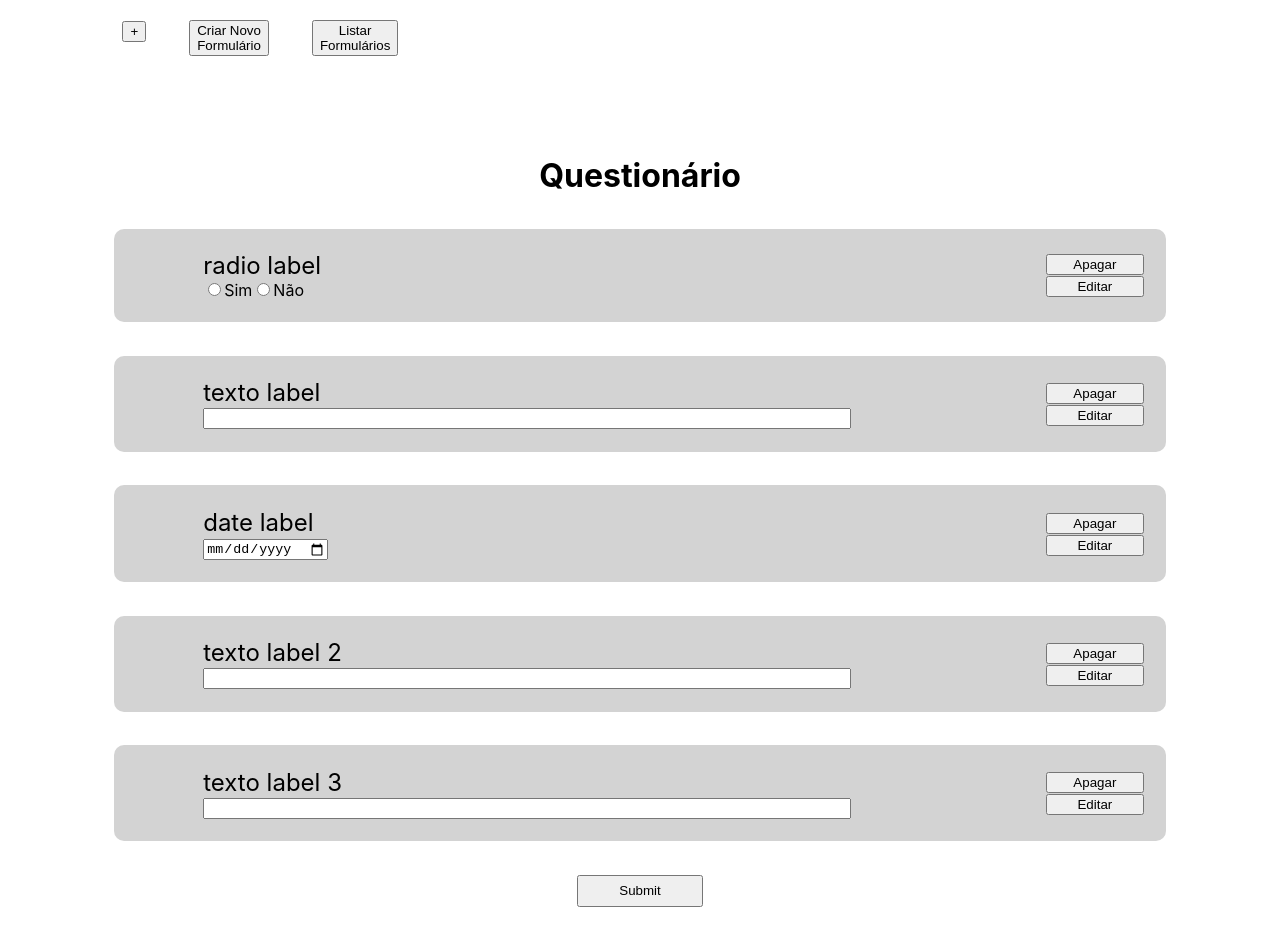
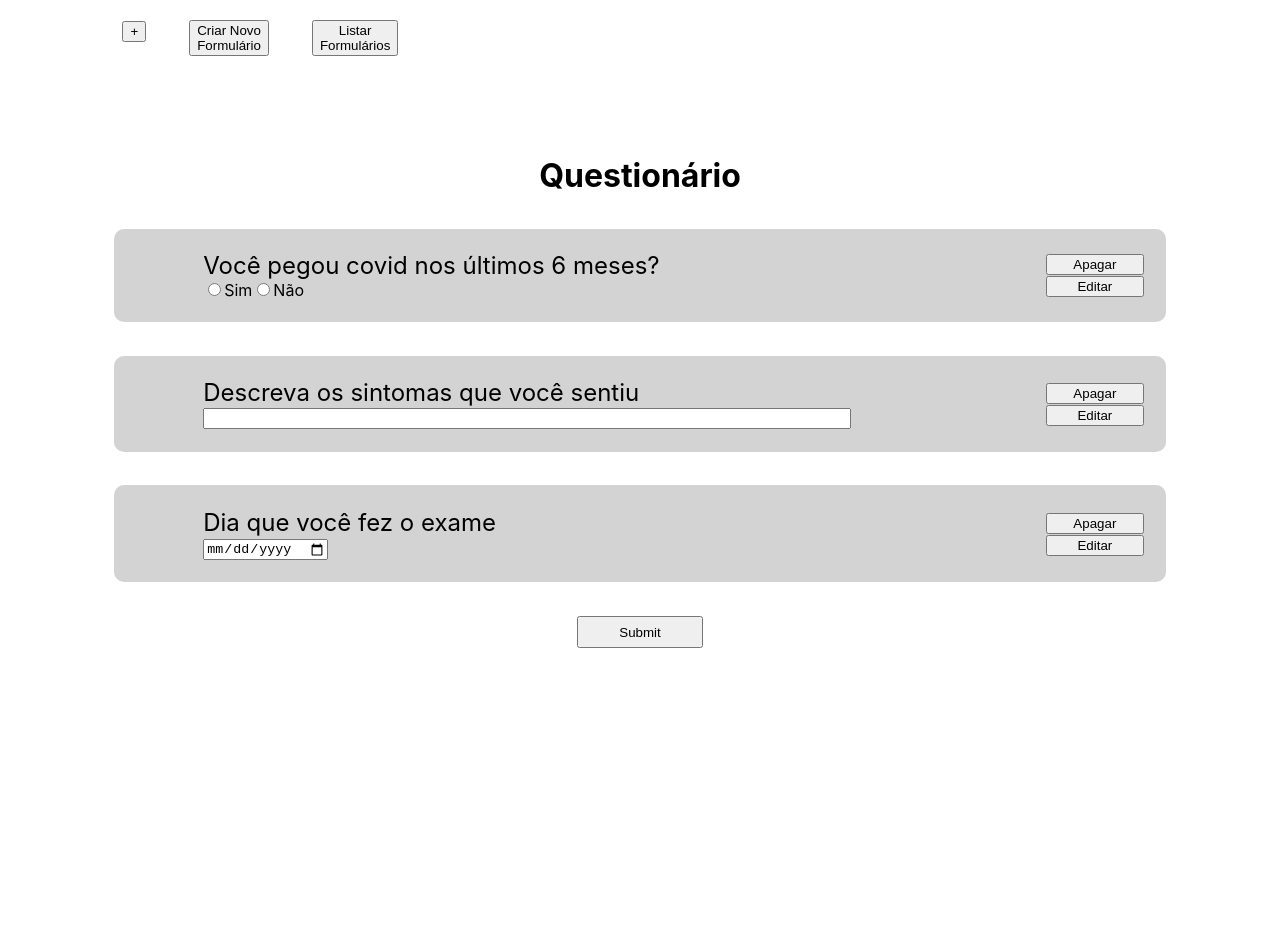
Before and after one commit to gabrielott/bd-final, a React (Create React App) app in the folder front/: page / in a window 1280 px wide. Shown: the top 946 px of the page. After the commit the page ends 800 px from the top, so only its background shows below. Built offline with nearby package versions, Linux system fonts and the light colour scheme.

Commit message:
+mensagens padrao

```diff
--- a/front/src/App.js
+++ b/front/src/App.js
@@ -209,32 +209,24 @@ class App extends React.Component {
 
 		this.state = {
 			labels: [
-				"radio label",
-				"texto label",
-				"date label",
-				"texto label 2",
-				"texto label 3"
+				"Você pegou covid nos últimos 6 meses?",
+				"Descreva os sintomas que você sentiu",
+				"Dia que você fez o exame",
 			],
 			names: [
 				"radio",
 				"textoA",
 				"dateA",
-				"textoB",
-				"textoC"
 			],
 			types: [
 				QuestionType.boolean,
 				QuestionType.text,
 				QuestionType.date,
-				QuestionType.text,
-				QuestionType.text
 			],
 			questions: [
 				<BoolQuestion name="radio"/>,
 				<TextQuestion name="texto1"/>,
 				<DateQuestion name="date1"/>,
-				<TextQuestion name="texto2"/>,
-				<TextQuestion name="texto3"/>
 			],
 			list: true
 		};
```
